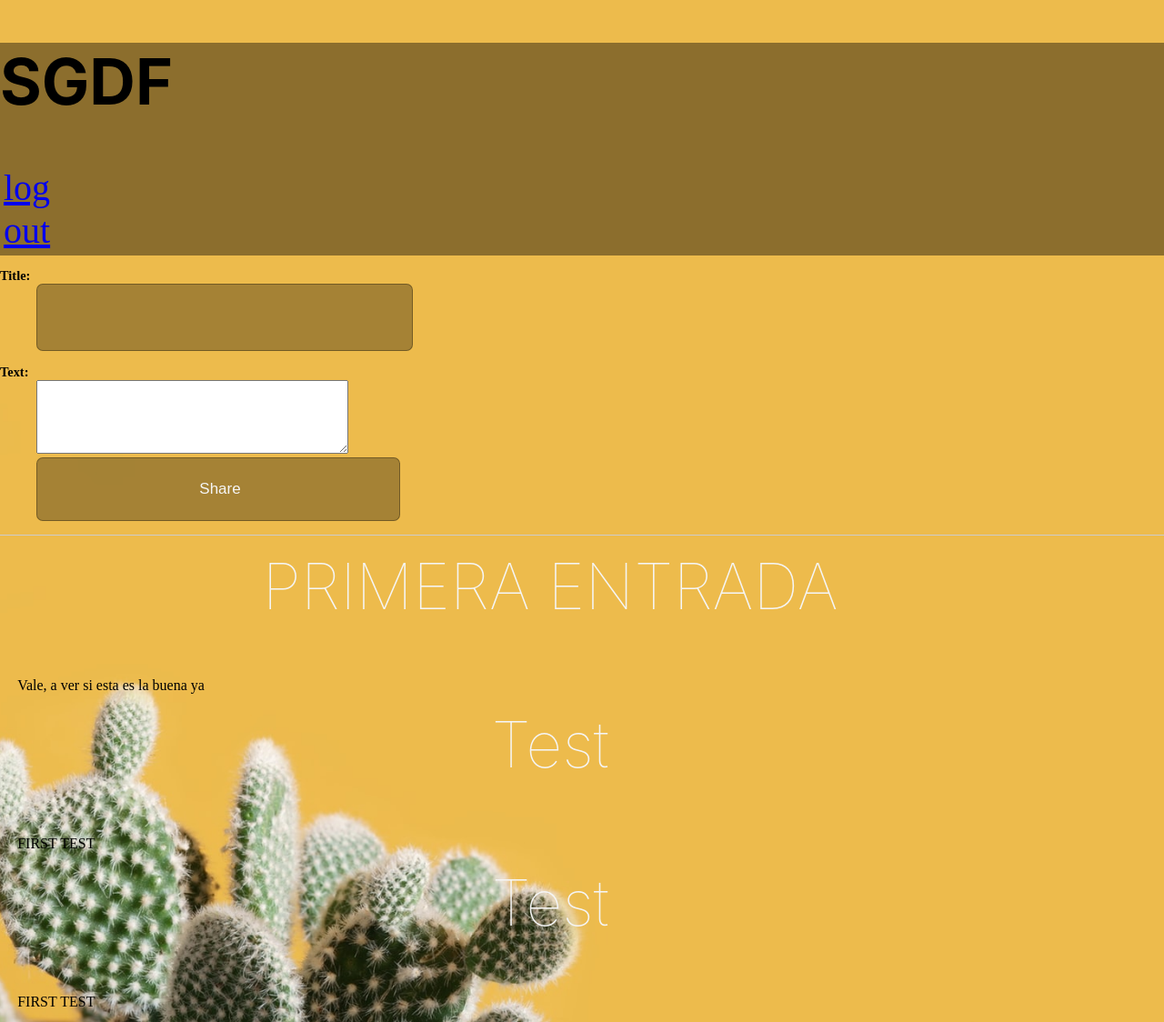
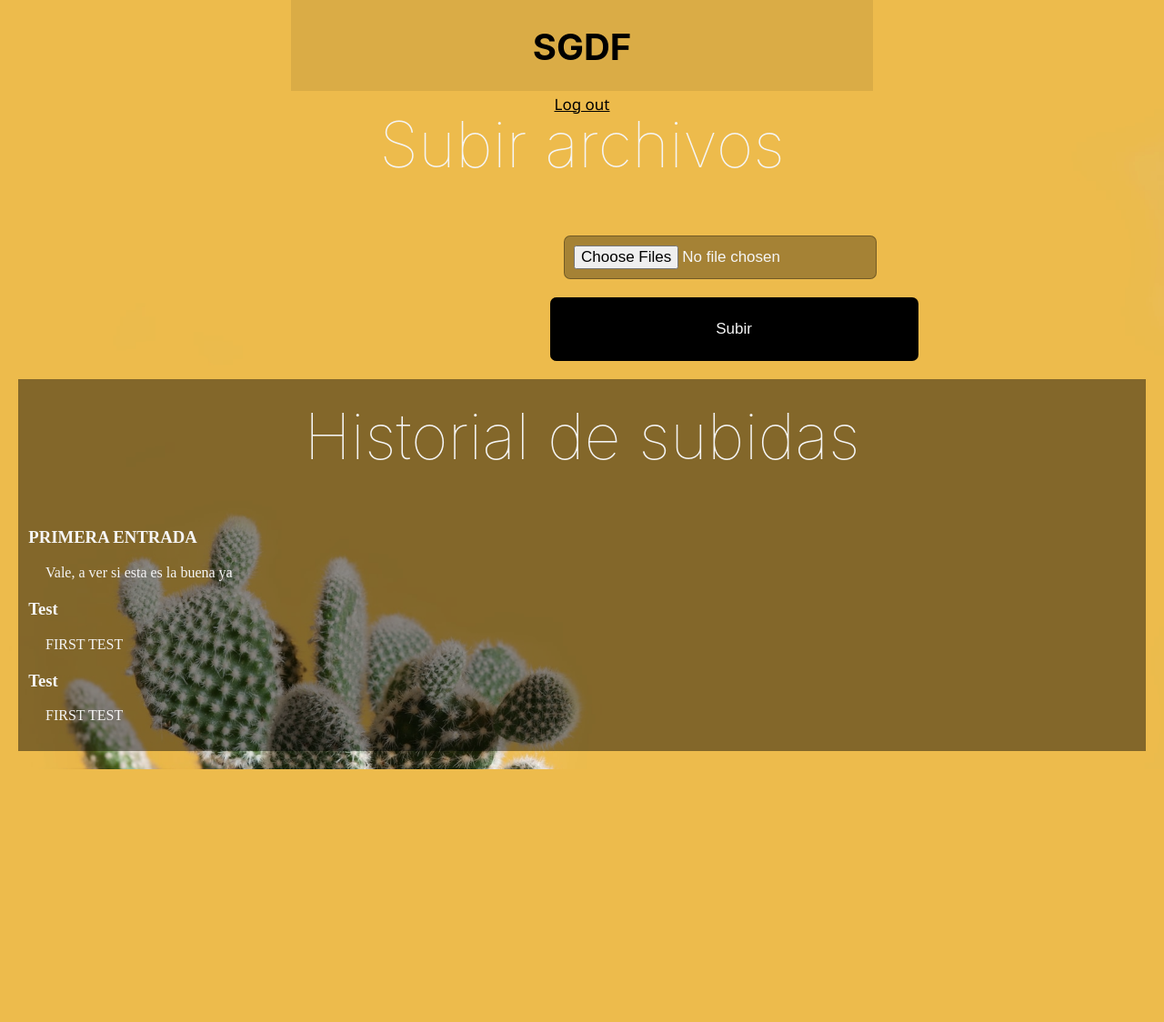
Before and after one commit to akvomelonO1/SGDF, a Flask app: page /show_entries in a window 1280 px wide. Shown: the whole page at 91% size. After the commit the page ends 846 px from the top, so only its background shows below. Run offline with Flask 2, Linux system fonts and the light colour scheme; a user stored in the database is signed in; data comes from the database, SQL or seed files in the repository; some libraries are stand-ins or nearby versions.

Commit message:
Adding Login form, and uploading form with some styles.

```diff
--- a/app/app.py
+++ b/app/app.py
@@ -19,7 +19,7 @@ app.config.from_object(__name__)
 app.config.update(dict(DATABASE=os.path.join(app.root_path, 'SGDF.db'),
                        SECRET_KEY='impossible key',# podemos crearla con random o algun otro metodo
                        USERNAME='root',
-                       PASSWORD=''))
+                       PASSWORD='root'))
 app.config.from_envvar('SDGF_SETTINGS',silent=True)
 # Definimos una var de entorno SDGF_SETTINGS que apunta a un fichero de config que cargará la info. (silent = True, unicamenete le indica a Flask que no pete si no hay un entorno configurado )
 # Deberíamos instanciar la BD en otra carpeta, en vez de aquí, pero por el momento ...
--- a/app/static/style.css
+++ b/app/static/style.css
@@ -1,8 +1,6 @@
-
 body {
   margin: 0;
   padding: 0;
-  background: rgb(255, 196, 0);
 }
 
 .container {
@@ -13,34 +11,35 @@ body {
   background: url(scott-webb-VxRVVU8d9KY-unsplash.jpg) 50% 50% no-repeat;
   background-size: cover;
   display: table;
-  position: absolute;
 }
 
 .nav-bar {
-  width: 100%;
-  height: auto;
-  background-color: rgba(0, 0, 0, 0.411);
-  margin:0;
-  padding:0;
-  position:relative;
+  width: 50%;
+  height: 100px;
+  background-color: rgba(0, 0, 0, 0.082);
+  margin: 0;
+  padding: 0;
+  text-align: center;
+  align-content: center;
+  transform: translateX(50%);
 }
-
- h1{
-  font-family: -apple-system, BlinkMacSystemFont, 'Segoe UI', Roboto, Oxygen, Ubuntu, Cantarell, 'Open Sans', 'Helvetica Neue', sans-serif;
-  font-size: 70px;
-  text-align: start;
-
+.nav-bar > a {
+  text-decoration-style: none;
+  font-family: "Segoe UI", Tahoma, Geneva, Verdana, sans-serif;
+  font-size: 17px;
+  border-radius: 2px;
+  color: #000;
+  border-color: black;
 }
-
- .btnlog{
-   width: 10px;
-  align-content: flex-end;
+.nav-bar > a:hover {
+  font-size: 19px;
+  color: white;
+}
+h1 {
+  font-family: -apple-system, BlinkMacSystemFont, "Segoe UI", Roboto, Oxygen,
+    Ubuntu, Cantarell, "Open Sans", "Helvetica Neue", sans-serif;
+  text-align: center;
   font-size: 40px;
-  text-align: end;
-  padding: 4px;
-  border-radius: 2px solid black;
-  text-decoration: none;
-
 }
 
 h2 {
@@ -51,6 +50,12 @@ h2 {
   font-size: 70px;
   text-align: center;
   margin-top: 10px;
+}
+.form-container {
+  width: 400px;
+  height: 400px;
+  height: auto;
+  margin-left: 600px;
 }
 input {
   display: block;
@@ -66,12 +71,13 @@ input {
   padding-left: 10px;
   border-radius: 7px;
   color: whitesmoke;
+  align-items: center;
 }
 input:hover {
   background: rgba(0, 0, 0, 0.7);
 }
-.btn {
-  width: 400px;
+.btn{
+  width: 405px;
   height: 70px;
   font-size: 17px;
   background: #000;
@@ -83,41 +89,47 @@ input:hover {
   margin-left: 5px;
 }
 .btn:hover {
-  font-size: 19px;
+  font-size: 20px;
+  transform: translateX(-1px) translateY(-1px);
 }
-.msg {
-  color: whitesmoke;
-  margin: 4px;
-  padding-bottom: 6px;
+.flash {
+  width: 50%;
   text-align: center;
+  background: #c2ff71;
   font-family: -apple-system, BlinkMacSystemFont, "Segoe UI", Roboto, Oxygen,
     Ubuntu, Cantarell, "Open Sans", "Helvetica Neue", sans-serif;
+  align-content: center;
+  transform: translateX(50%);
+}
+.error {
+  width: 50%;
+  text-align: center;
+  background: #ff6262;
+  font-family: -apple-system, BlinkMacSystemFont, "Segoe UI", Roboto, Oxygen,
+    Ubuntu, Cantarell, "Open Sans", "Helvetica Neue", sans-serif;
+  align-content: center;
+  transform: translateX(50%);
 }
 
-.entries {
+.upload-files input{
+  width: auto;
+  height: auto;
+  margin: 20px;
+  padding:10px;
+}
+
+.history {
   list-style: none;
-  margin: 0;
-  padding: 0;
+  margin: 20px;
+  padding: 10px;
+  text-align: start;
+  background-color: rgba(0, 0, 0, 0.452);
+  color:whitesmoke
 }
-.entries li {
-  margin: 0.8em 1.2em;
+.history li {
+  margin: 20px;
+
 }
-.entries li h2 {
+.history li h3 {
   margin-left: -1em;
 }
-.add-entry {
-  font-size: 0.9em;
-  border-bottom: 1px solid #ccc;
-}
-.add-entry dl {
-  font-weight: bold;
-}
-.flash {
-  background: #cee5f5;
-  padding: 0.5em;
-  border: 1px solid #aacbe2;
-}
-.error {
-  background: #f0d6d6;
-  padding: 0.5em;
-}
--- a/app/templates/layout.html
+++ b/app/templates/layout.html
@@ -5,13 +5,13 @@ filename='style.css') }}">
 <div class="container">
   <div class="nav-bar">
     <h1>SGDF</h1>
-    <div class="btnlog">
+
       {% if not session.logged_in %}
-      <a href="{{ url_for('login') }}">log in</a>
+      <a href="{{ url_for('login') }}">Log in</a>
       {% else %}
-      <a href="{{ url_for('logout') }}">log out</a>
+      <a href="{{ url_for('logout') }}">Log out</a>
       {% endif %}
-    </div>
+
   </div>
   {% for message in get_flashed_messages() %}
   <div class="flash">{{ message }}</div>
--- a/app/templates/show_entries.html
+++ b/app/templates/show_entries.html
@@ -1,19 +1,26 @@
 {% extends "layout.html" %}
 {% block body %}
   {% if session.logged_in %}
-    <form action="{{ url_for('add_entry') }}" method=post class=add-entry>
-      <dl>
-        <dt>Title:
-        <dd><input type=text size=30 name=title>
-        <dt>Text:
-        <dd><textarea name=text rows=5 cols=40></textarea>
-        <dd><input type=submit value=Share>
-      </dl>
-    </form>
+  {% if error %}
+<p class="error"> <strong>Error:</strong> {{ error }}{% endif %}</p>
+  <h2>Subir archivos</h2>
+  <div class="form-container">
+    <form method="post" action="{{ url_for('add_entry') }}">
+
+         <div class="upload-files">
+         <input type="file" name="files" id="files" multiple/>
+        </div>
+        <div class="btn"><input type="submit" value="Subir"></input></div>
+
+  </form>
+
+  </div>
   {% endif %}
-  <ul class=entries>
+
+  <ul class=history>
+    <h2>Historial de subidas</h2>
   {% for user in users %}
-    <li><h2>{{ user.title }}</h2>{{ user.text|safe }}
+    <li><h3>{{ user.title }}</h3>{{ user.text|safe }}
   {% else %}
     <li><em>Unbelievable.  No entries here so far</em>
   {% endfor %}
```
Also changed, not shown: app/templates/login.html (+15 -8 lines).
